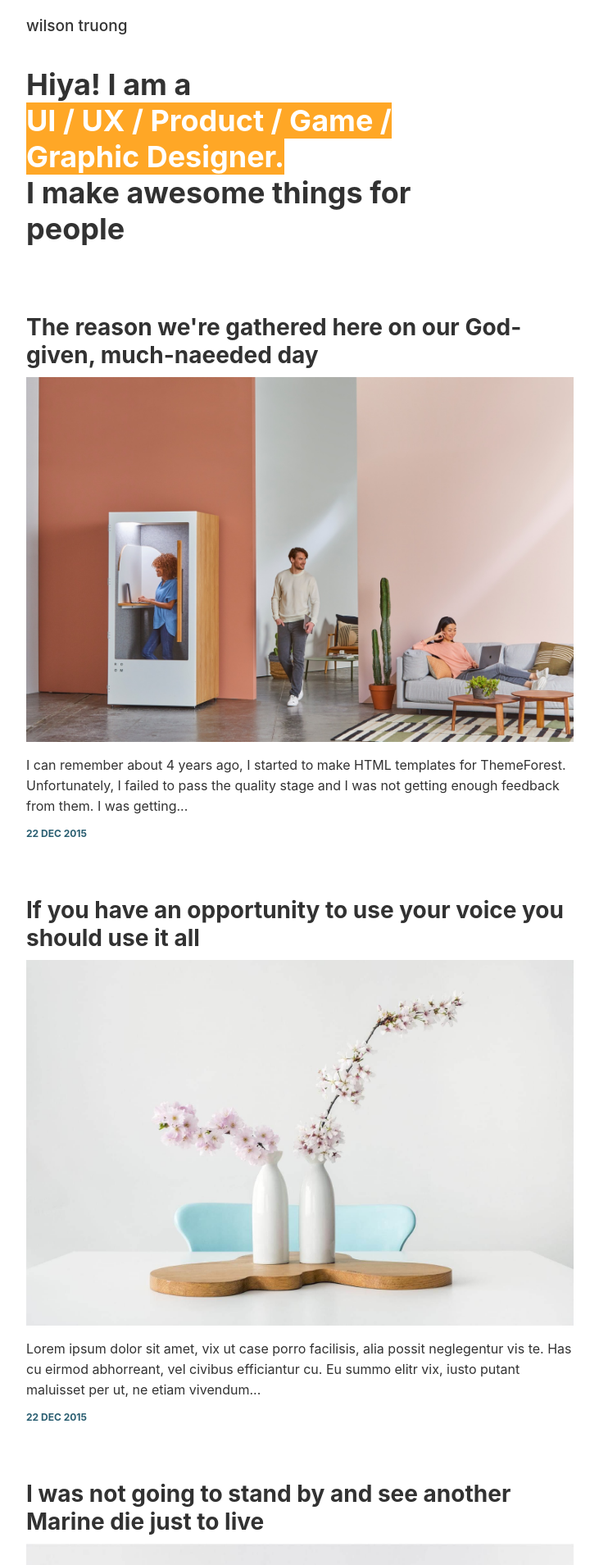
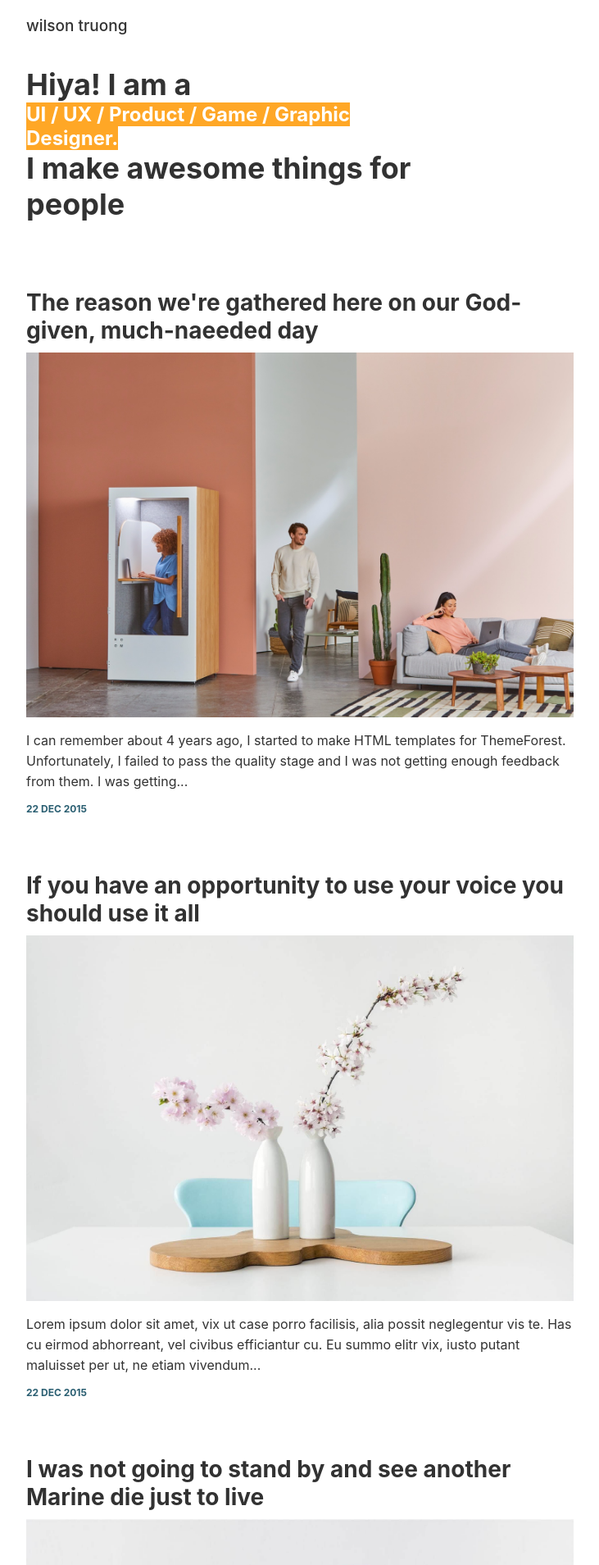
Before and after one commit to wiltruong/portfolio_v1, a Jekyll site: the page built from index.html, in a window 1280 px wide. Shown: the top 1909 px of the page at 82% size, without its empty margins (274-1005 px from the left). Built offline with Jekyll 4.4.1, drawn with Linux system fonts in a browser that asks for light colours; some web fonts are replaced; the list of posts is cut into pages by our own code.

Commit message:
Update _header.scss

```diff
--- a/_sass/components/_header.scss
+++ b/_sass/components/_header.scss
@@ -15,8 +15,5 @@
 
 .bg {
   color: #ffffff;
+  font-size: 24px;
 }
-
-.h1 {
-  font-size: $font-size-large;
-}
```
